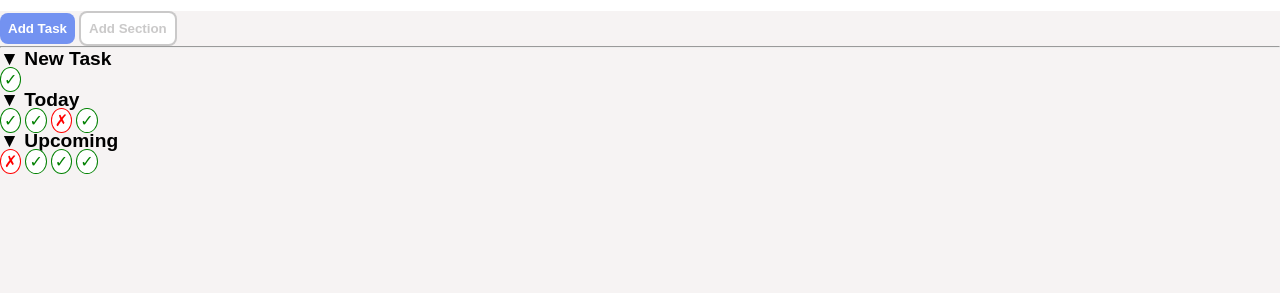
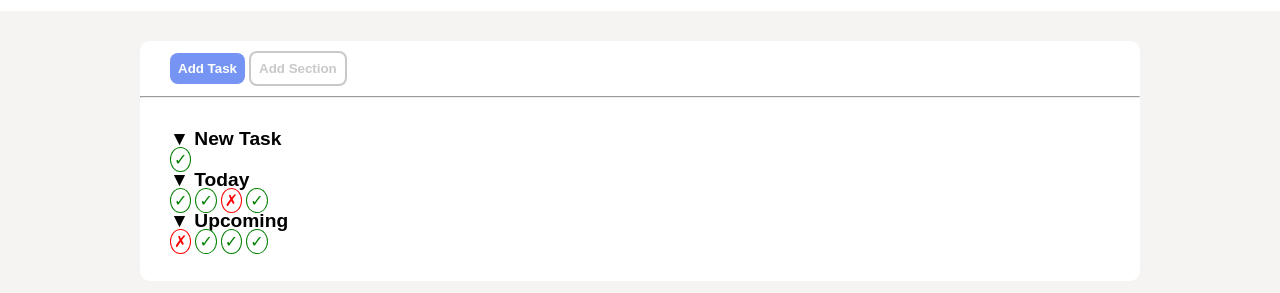
Before and after one commit to mesciuS/html-css-toboolist, a plain HTML site: page index.html in a window 1280 px wide. Shown: the part 65-358 px from the top of the page. Drawn offline with Linux system fonts and the light colour scheme.

Commit message:
creazione corpo centrale

```diff
--- a/css/style.css
+++ b/css/style.css
@@ -6,6 +6,7 @@
 
 header {
     background-color: white;
+    margin-bottom: 30px;
 }
 
 header .logo {
@@ -23,9 +24,25 @@ header h1 {
     font-weight: 900;
 }
 
+hr {
+    color: rgba(234, 225, 225, 0.4);
+}
 
 body {
     background-color: rgba(234, 225, 225, 0.4);
+}
+
+main {
+    width: 1000px;
+    background-color: white;
+    margin: auto;
+    border-radius: 10px;
+}
+
+nav {
+    padding-top: 10px;
+    padding-left: 30px;
+    padding-bottom: 10px;
 }
 
 nav .blue-button {
@@ -44,6 +61,12 @@ nav .white-button {
     background-color: white;
     color: rgba(150, 147, 147, 0.5);
     font-weight: bold;
+}
+
+.main-body {
+    padding-top: 30px;
+    padding-left: 30px;
+    padding-bottom: 30px;
 }
 
 .navigazione {
--- a/index.html
+++ b/index.html
@@ -16,6 +16,8 @@
     </header>
     <!-- /header con logo -->
 
+    <main class="container">
+
         <!-- pulsanti navigazione -->
         <nav>
         <button class="blue-button">Add Task</button>
@@ -24,10 +26,12 @@
         <!-- /pulsanti navigazione -->
         <hr>
 
+        <div class="main-body">
             <!-- sezioni -->
             <section>
                 <div class="navigazione">&#9660; New Task</div>
                 <span class="green-check"> <span class="green-check-g">&#x2713;</span></span>
+
             </section>
 
             <section>
@@ -46,7 +50,9 @@
                 <span class="green-check"> <span class="green-check-g">&#x2713;</span></span>
             </section>
             <!-- /sezioni -->
+        </div>
 
+    </main>
 
 </body>
 </html>
```
Lines whose indentation alone changed are shown as unchanged.
